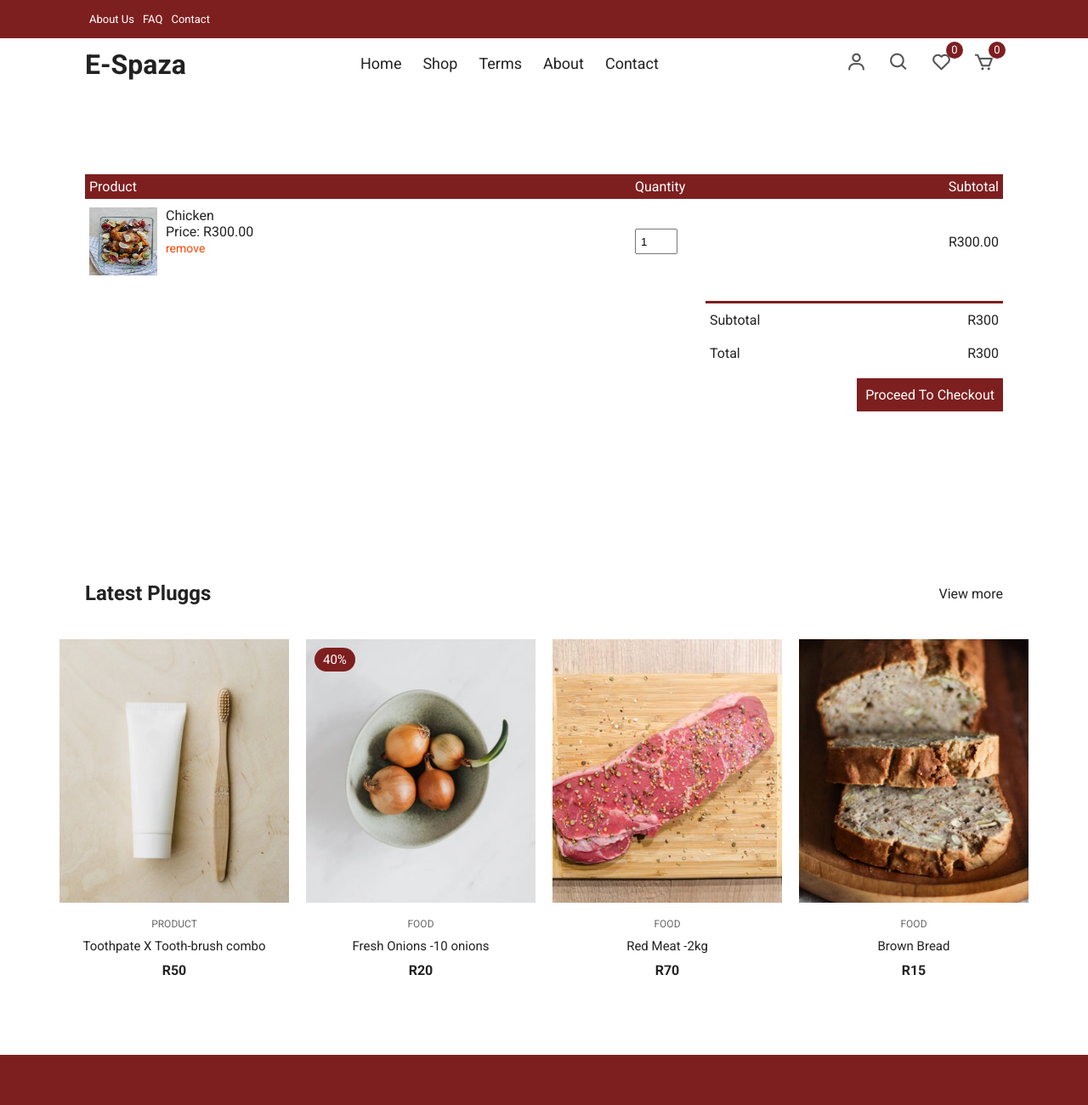
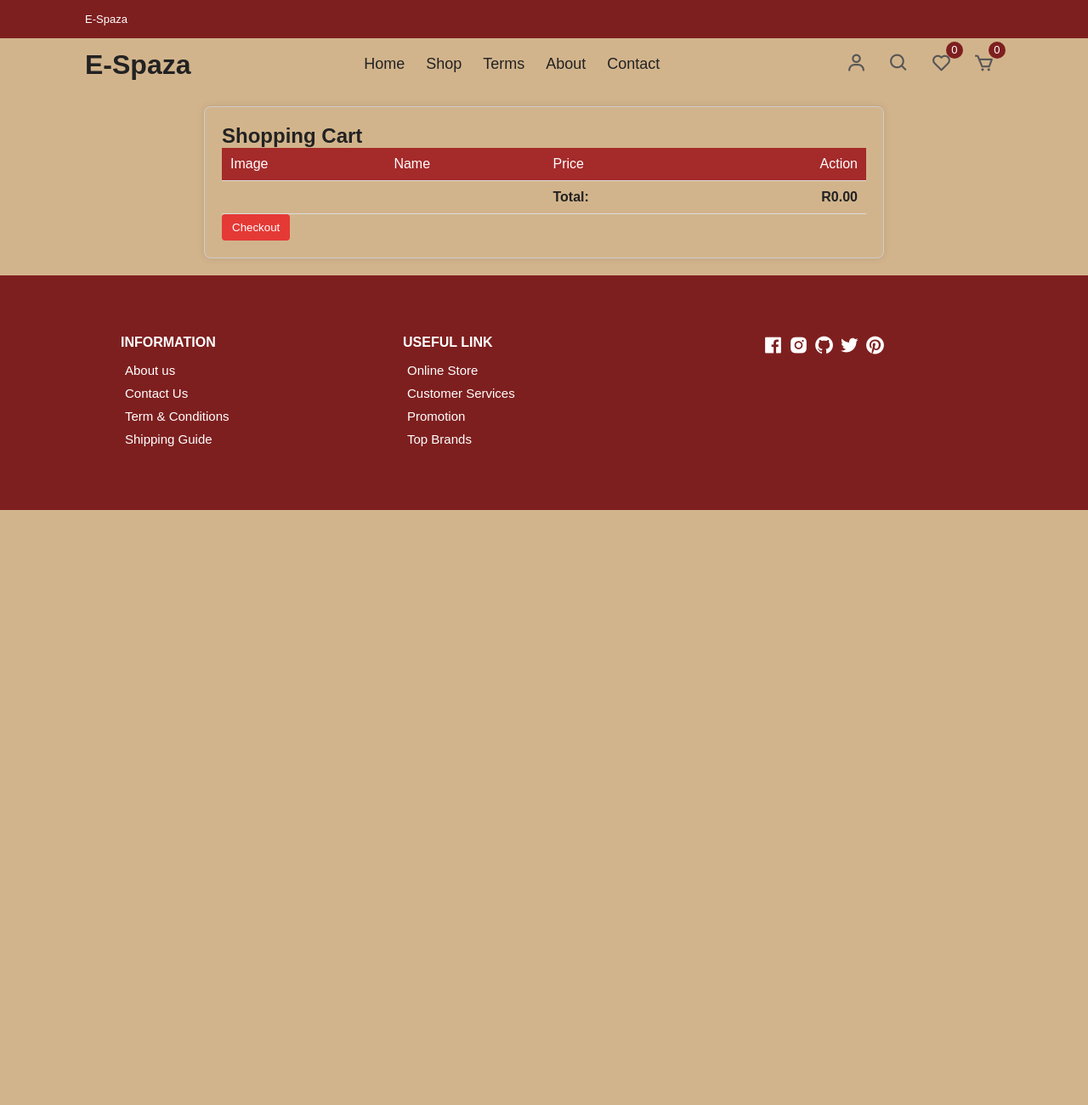
Before and after one commit to e-spaza/e-spaza, a website: page dist/cart.html in a window 1280 px wide. Shown: the top 1300 px of the page at 85% size. After the commit the page ends 800 px from the top, so only its background shows below. Drawn offline with nearby package versions, Linux system fonts and the light colour scheme.

Commit message:
Update cart.html

```diff
--- a/dist/cart.html
+++ b/dist/cart.html
@@ -1,33 +1,35 @@
-
 <!DOCTYPE html>
 <html lang="en">
 <head>
-    <meta charset="UTF-8" />
-    <meta name="viewport" content="width=device-width, initial-scale=1.0" />
-    <!-- Box icons -->
+    <meta charset="UTF-8">
+    <meta name="viewport" content="width=device-width, initial-scale=1.0">
+    <title>E-Shop Cart</title>
+
+
     <link
+      href="https://unpkg.com/boxicons@2.0.7/css/boxicons.min.css"
       rel="stylesheet"
-      href="https://cdn.jsdelivr.net/npm/boxicons@latest/css/boxicons.min.css"
     />
+    <!-- Glide js -->
+    <link rel="stylesheet" href="https://cdnjs.cloudflare.com/ajax/libs/Glide.js/3.4.1/css/glide.core.css">
+    <link rel="stylesheet" href="https://cdnjs.cloudflare.com/ajax/libs/Glide.js/3.4.1/css/glide.theme.css">
     <!-- Custom StyleSheet -->
     <link rel="stylesheet" href="style.css" />
-    <title>Your Cart</title>
+    <title>E-Spaza</title>
   </head>
   <body>
-    <!-- Navigation -->
-    <div class="top-nav">
+    <!-- Header -->
+    <header class="header" id="header">
+      <!-- Top Nav -->
+      <nav class="top-nav">
         <div class="container d-flex">
+          <p>E-Spaza</p>
 
-        <ul class="d-flex">
-          <li><a href="#">About Us</a></li>
-          <li><a href="#">FAQ</a></li>
-          <li><a href="#">Contact</a></li>
-        </ul>
-      </div>
+        </nav>
       </div>
       <div class="navigation">
         <div class="nav-center container d-flex">
-        <a href="index.html" class="logo"><h1>E-Spaza</h1></a>
+        <a href=".html" class="logo"><h1>E-Spaza</h1></a>
 
           <ul class="nav-list d-flex">
             <li class="nav-item">
@@ -85,129 +87,126 @@
           </div>
         </div>
       </div>
+    <style>
+        body {
+            font-family: Arial, sans-serif;
+            margin: 0;
+            padding: 0;
+            background-color:tan;
+        }
+        .cart {
+            max-width: 800px;
+            margin: 20px auto;
+            padding: 20px;
+            border: 1px solid #ccc;
+            border-radius: 8px;
+            box-shadow: 0 0 10px rgba(0, 0, 0, 0.1);
+        }
+        .cart h2 {
+            margin-top: 0;
+        }
+        table {
+            width: 100%;
+            border-collapse: collapse;
+        }
+        th, td {
+            padding: 10px;
+            border-bottom: 1px solid #ddd;
+            text-align: left;
+        }
+        th {
+            background-color:brown;
+        }
+        img {
+            max-width: 50px;
+            height: auto;
+            display: block;
+            margin: 0 auto;
 
-    <!-- Cart Items -->
-    <div class="container cart">
-      <table>
+        }
+        button {
+            padding: 8px 12px;
+            border: none;
+            background-color: #e53935;
+            color: #fff;
+            cursor: pointer;
+            border-radius: 4px;
+        }
+        button:hover {
+            background-color: #c62828;
+        }
+        .total-row td {
+            font-weight: bold;
+        }
+    </style>
+</head>
+<body>
+    <!-- Cart container -->
+    <div id="cart" class="cart">
+        <h2>Shopping Cart</h2>
+        <table id="cart-table">
+            <thead>
                 <tr>
-          <th>Product</th>
-          <th>Quantity</th>
-          <th>Subtotal</th>
+                    <th>Image</th>
+                    <th>Name</th>
+                    <th>Price</th>
+                    <th>Action</th>
                 </tr>
-        <tr>
-          <td>
-            <div class="cart-info">
-              <img src="images/chicken.jpg" alt="" />
-              <div>
-                <p>Chicken</p>
-                <span>Price: R300.00</span> <br />
-                <a href="#">remove</a>
-              </div>
-            </div>
-          </td>
-          <td><input type="number" value="1" min="1" /></td>
-          <td>R300.00</td>
+            </thead>
+            <tbody id="cart-items">
+                <!-- Cart items will be dynamically added here -->
+            </tbody>
+            <tfoot>
+                <tr class="total-row">
+                    <td colspan="2"></td>
+                    <td>Total:</td>
+                    <td id="total-price">R0.00</td>
                 </tr>
-
+            </tfoot>
         </table>
-      <div class="total-price">
-        <table>
-          <tr>
-            <td>Subtotal</td>
-            <td>R300</td>
-          </tr>
-          <tr>
-
-          </tr>
-          <tr>
-            <td>Total</td>
-            <td>R300</td>
-          </tr>
-        </table>
-        <a href="#" class="checkout btn">Proceed To Checkout</a>
-      </div>
+        <button id="checkout-btn" onclick="checkout()">Checkout</button>
     </div>
 
-    <!-- Latest Products -->
-    <section class="section featured">
-      <div class="top container">
-        <h1>Latest Pluggs</h1>
-        <a href="#" class="view-more">View more</a>
-      </div>
-      <div class="product-center container">
-        <div class="product-item">
-          <div class="overlay">
-            <a href="" class="product-thumb">
-              <img src="images/toothpastecombo.jpg" alt="" />
-            </a>
-          </div>
-          <div class="product-info">
-            <span>PRODUCT</span>
-            <a href="">Toothpate X Tooth-brush combo </a>
-            <h4>R50</h4>
-          </div>
-          <ul class="icons">
-            <li><i class="bx bx-heart"></i></li>
-            <li><i class="bx bx-search"></i></li>
-            <li><i class="bx bx-cart"></i></li>
-          </ul>
-        </div>
-        <div class="product-item">
-          <div class="overlay">
-            <a href="" class="product-thumb">
-              <img src="images/onino.jpg" alt="" />
-            </a>
-            <span class="discount">40%</span>
-          </div>
-          <div class="product-info">
-            <span>FOOD</span>
-            <a href="">Fresh Onions -10 onions</a>
-            <h4>R20</h4>
-          </div>
-          <ul class="icons">
-            <li><i class="bx bx-heart"></i></li>
-            <li><i class="bx bx-search"></i></li>
-            <li><i class="bx bx-cart"></i></li>
-          </ul>
-        </div>
-        <div class="product-item">
-          <div class="overlay">
-            <a href="" class="product-thumb">
-              <img src="images/meat.jpg" alt="" />
-            </a>
-          </div>
-          <div class="product-info">
-            <span>FOOD</span>
-            <a href="">Red Meat -2kg</a>
-            <h4>R70</h4>
-          </div>
-          <ul class="icons">
-            <li><i class="bx bx-heart"></i></li>
-            <li><i class="bx bx-search"></i></li>
-            <li><i class="bx bx-cart"></i></li>
-          </ul>
-        </div>
-        <div class="product-item">
-          <div class="overlay">
-            <a href="" class="product-thumb">
-              <img src="images/bread.jpg" alt="" />
-            </a>
-          </div>
-          <div class="product-info">
-            <span>FOOD</span>
-            <a href="">Brown Bread</a>
-            <h4>R15</h4>
-          </div>
-          <ul class="icons">
-            <li><i class="bx bx-heart"></i></li>
-            <li><i class="bx bx-search"></i></li>
-            <li><i class="bx bx-cart"></i></li>
-          </ul>
-        </div>
-      </div>
-    </section>
+    <script>
+        // Function to render cart items and calculate total price
+        function renderCart() {
+            const cartItemsContainer = document.getElementById('cart-items');
+            const cartTable = document.getElementById('cart-table');
+            const totalPriceCell = document.getElementById('total-price');
+            cartItemsContainer.innerHTML = '';
+            let cartItems = JSON.parse(localStorage.getItem('cart')) || [];
+            let totalPrice = 0;
+            cartItems.forEach(item => {
+                const cartItemRow = document.createElement('tr');
+                cartItemRow.innerHTML = `
+                    <td><img src="${item.image}" alt="${item.name}"></td>
+                    <td>${item.name}</td>
+                    <td>R${item.price}</td>
+                    <td><button onclick="removeFromCart(${item.id})">Remove</button></td>
+                `;
+                cartItemsContainer.appendChild(cartItemRow);
+                totalPrice += item.price;
+            });
+            totalPriceCell.textContent = 'R' + totalPrice.toFixed(2);
+        }
 
-    <!-- Footer -->
+        // Function to remove product from cart
+        function removeFromCart(productId) {
+            let cartItems = JSON.parse(localStorage.getItem('cart')) || [];
+            cartItems = cartItems.filter(item => item.id !== productId);
+            localStorage.setItem('cart', JSON.stringify(cartItems));
+            renderCart(); // Render updated cart
+        }
+
+        // Function to handle checkout
+        function checkout() {
+            alert('We have received your order!');
+        }
+
+        // Initialize the page
+        renderCart();
+    </script>
+</body>
 <footer class="footer">
   <div class="row">
     <div class="col d-flex">
@@ -225,16 +224,13 @@
       <a href="">Top Brands</a>
     </div>
     <div class="col d-flex">
-          <span><i class="bx bxl-facebook-square"></i></span>
-          <span><i class="bx bxl-instagram-alt"></i></span>
-          <span><i class="bx bxl-github"></i></span>
-          <span><i class="bx bxl-twitter"></i></span>
-          <span><i class="bx bxl-pinterest"></i></span>
+      <span><i class='bx bxl-facebook-square'></i></span>
+      <span><i class='bx bxl-instagram-alt' ></i></span>
+      <span><i class='bx bxl-github' ></i></span>
+      <span><i class='bx bxl-twitter' ></i></span>
+      <span><i class='bx bxl-pinterest' ></i></span>
     </div>
   </div>
 </footer>
 
-    <!-- Custom Script -->
-    <script src="index.js"></script>
-  </body>
 </html>
```
Lines whose indentation alone changed are shown as unchanged.
